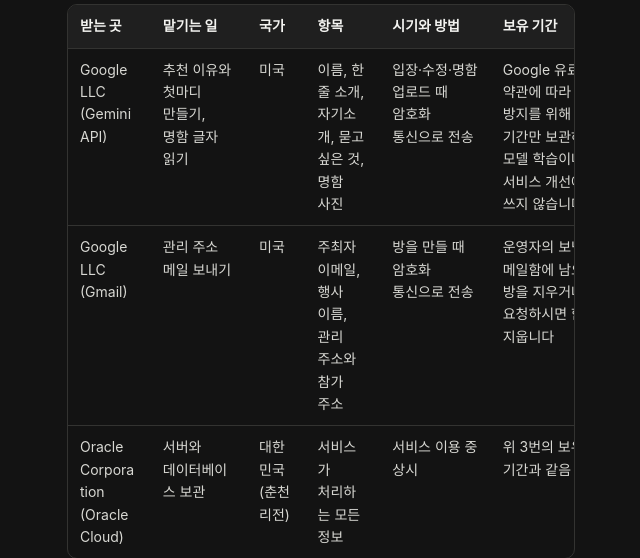
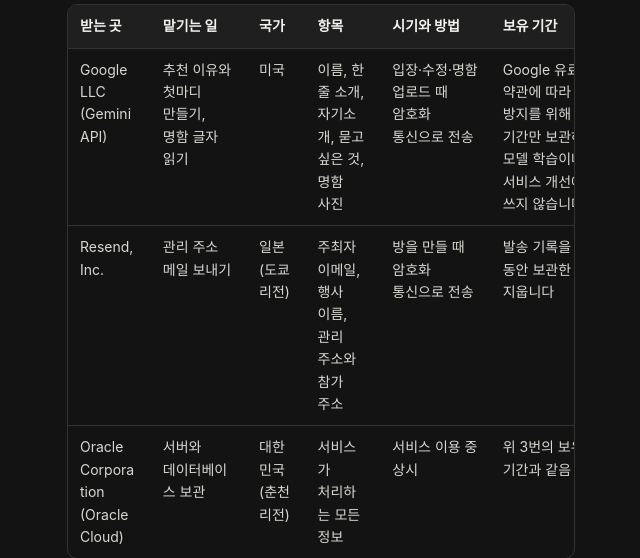
Before and after one commit to Sungblab/meetpoint, a FastAPI app: page /privacy in a window 1280 px wide. Shown: the part 1878-2436 px from the top of the page, without its empty margins (319-959 px from the left). Run offline with FastAPI, Linux system fonts and the light colour scheme; some web fonts are replaced.

Commit message:
Send host mail through Resend and list it as a processor
Co-Authored-By: Claude Opus 5.5 <noreply@anthropic.com>

```diff
--- a/app/templates/privacy.html
+++ b/app/templates/privacy.html
@@ -50,7 +50,7 @@
       <thead><tr><th>받는 곳</th><th>맡기는 일</th><th>국가</th><th>항목</th><th>시기와 방법</th><th>보유 기간</th></tr></thead>
       <tbody>
         <tr><td data-label="받는 곳">Google LLC (Gemini API)</td><td data-label="맡기는 일">추천 이유와 첫마디 만들기, 명함 글자 읽기</td><td data-label="국가">미국</td><td data-label="항목">이름, 한 줄 소개, 자기소개, 묻고 싶은 것, 명함 사진</td><td data-label="시기와 방법">입장·수정·명함 업로드 때 암호화 통신으로 전송</td><td data-label="보유 기간">Google 유료 API 약관에 따라 악용 방지를 위해 제한된 기간만 보관하며, 모델 학습이나 서비스 개선에는 쓰지 않습니다</td></tr>
-        <tr><td data-label="받는 곳">Google LLC (Gmail)</td><td data-label="맡기는 일">관리 주소 메일 보내기</td><td data-label="국가">미국</td><td data-label="항목">주최자 이메일, 행사 이름, 관리 주소와 참가 주소</td><td data-label="시기와 방법">방을 만들 때 암호화 통신으로 전송</td><td data-label="보유 기간">운영자의 보낸 메일함에 남으며, 방을 지우거나 요청하시면 함께 지웁니다</td></tr>
+        <tr><td data-label="받는 곳">Resend, Inc.</td><td data-label="맡기는 일">관리 주소 메일 보내기</td><td data-label="국가">일본 (도쿄 리전)</td><td data-label="항목">주최자 이메일, 행사 이름, 관리 주소와 참가 주소</td><td data-label="시기와 방법">방을 만들 때 암호화 통신으로 전송</td><td data-label="보유 기간">발송 기록을 30일 동안 보관한 뒤 지웁니다</td></tr>
         <tr><td data-label="받는 곳">Oracle Corporation (Oracle Cloud)</td><td data-label="맡기는 일">서버와 데이터베이스 보관</td><td data-label="국가">대한민국 (춘천 리전)</td><td data-label="항목">서비스가 처리하는 모든 정보</td><td data-label="시기와 방법">서비스 이용 중 상시</td><td data-label="보유 기간">위 3번의 보유 기간과 같음</td></tr>
       </tbody>
     </table>
```
Also changed, not shown: README.md, 1 other file.
